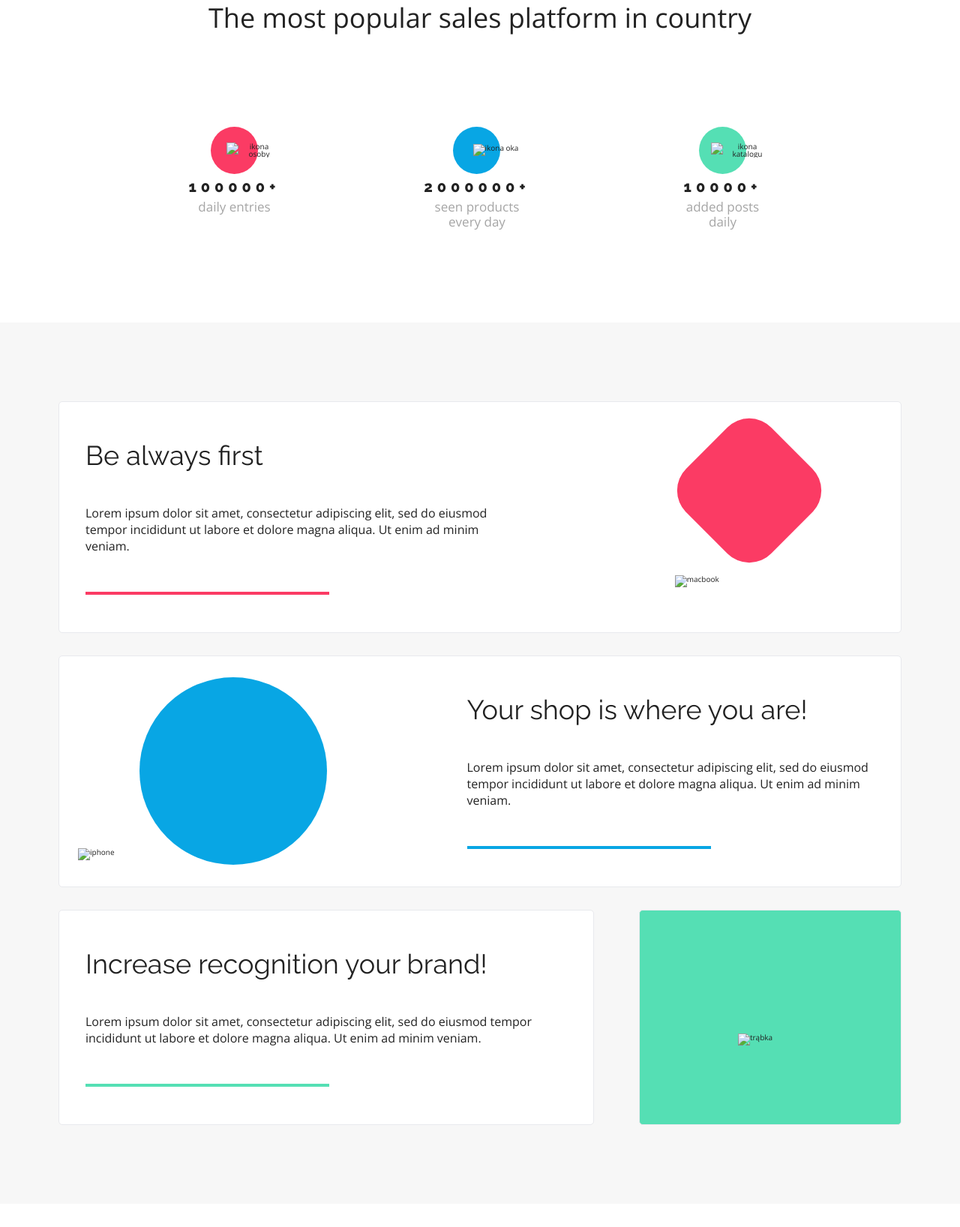
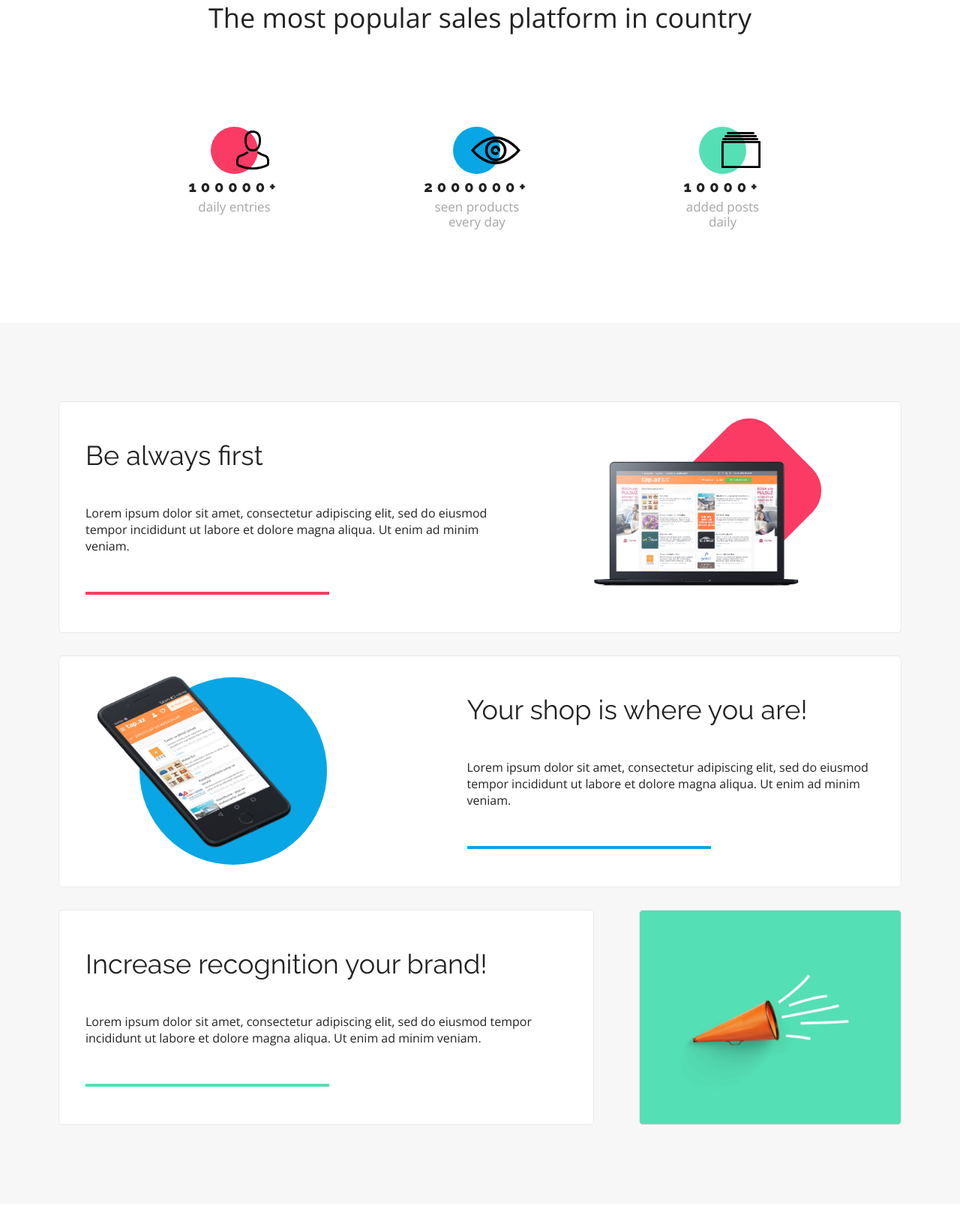
Before and after one commit to majka521/BestShop-warsztat-CodersLab, a website: page index.html in a window 1280 px wide. Shown: the part 844-2480 px from the top of the page at 75% size. Drawn offline with nearby package versions, Linux system fonts and the light colour scheme; files that its build step writes are made by us from their sources; the site is published under a folder, as on GitHub Pages, so addresses that start at the root find nothing.

Commit message:
Update index.html

```diff
--- a/index.html
+++ b/index.html
@@ -72,7 +72,7 @@
                 <div class="box">
                     <div class="box__circles">
                         <div class="circle redCircle"></div>
-                        <img src="/assets/Person.svg" alt="ikona osoby" class="icon" />
+                        <img src="assets/Person.svg" alt="ikona osoby" class="icon" />
                     </div>
                     <h3 class="box__numbers">100000+</h3>
                     <p class="box__description">daily entries</p>
@@ -81,7 +81,7 @@
                 <div class="box">
                     <div class="box__circles">
                         <div class="circle blueCircle"></div>
-                        <img src="/assets/Eye.svg" alt="ikona oka" class="icon" />
+                        <img src="assets/Eye.svg" alt="ikona oka" class="icon" />
                     </div>
                     <h3 class="box__numbers">2000000+</h3>
                     <p class="box__description">seen products every day</p>
@@ -90,7 +90,7 @@
                 <div class="box">
                     <div class="box__circles">
                         <div class="circle greenCircle"></div>
-                        <img src="/assets/Catalog.svg" alt="ikona katalogu" class="icon" />
+                        <img src="assets/Catalog.svg" alt="ikona katalogu" class="icon" />
                     </div>
                     <h3 class="box__numbers">10000+</h3>
                     <p class="box__description">added posts daily</p>
@@ -116,7 +116,7 @@
                     </p>
                 </div>
                 <div class="benefits__pictures computer">
-                    <img src="/assets/Macbook.png" alt="macbook" class="benefits__img--computer" />
+                    <img src="assets/Macbook.png" alt="macbook" class="benefits__img--computer" />
                 </div>
             </div>
 
@@ -130,7 +130,7 @@
                     </p>
                 </div>
                 <div class="benefits__pictures phone">
-                    <img src="/assets/iPhone.png" alt="iphone" class="benefits__img--phone" />
+                    <img src="assets/iPhone.png" alt="iphone" class="benefits__img--phone" />
                 </div>
             </div>
 
@@ -148,7 +148,7 @@
 
                 <div class="benefits__box__picture__trumpet">
                     <div class="benefits__pictures trumpet">
-                        <img src="/assets/Trumpet.png" alt="trąbka" class="benefits__img--trumpet" />
+                        <img src="assets/Trumpet.png" alt="trąbka" class="benefits__img--trumpet" />
                     </div>
                 </div>
             </div>
@@ -307,11 +307,11 @@
                     <p class="form__text">Leave your email address or call us!</p>
                     <div class="form__contact">
                         <a href="#" class="form__contact__link">
-                            <img src="/assets/Mail Icon.svg" alt="e-mail ikona" class="icon" />
+                            <img src="assets/Mail Icon.svg" alt="e-mail ikona" class="icon" />
                             <p class="form__contact__data">info@bestshop.xyz</p>
                         </a>
                         <a href="#" class="form__contact__link">
-                            <img src="/assets/Phone Icon.svg" alt="ikona telefonu" class="icon icon--telephone" />
+                            <img src="assets/Phone Icon.svg" alt="ikona telefonu" class="icon icon--telephone" />
                             <p class="form__contact__data">123 456 789</p>
                         </a>
                     </div>
@@ -355,10 +355,10 @@
                 </div>
                 <div>
                     <a href="#">
-                        <img src="/assets/Twitter.svg" alt="ikona twittera" />
+                        <img src="assets/Twitter.svg" alt="ikona twittera" />
                     </a>
                     <a href="#">
-                        <img src="/assets/Facebook.svg" alt="ikona facebooka" class="footer__icons__secondary" />
+                        <img src="assets/Facebook.svg" alt="ikona facebooka" class="footer__icons__secondary" />
                     </a>
                 </div>
             </div>
```
